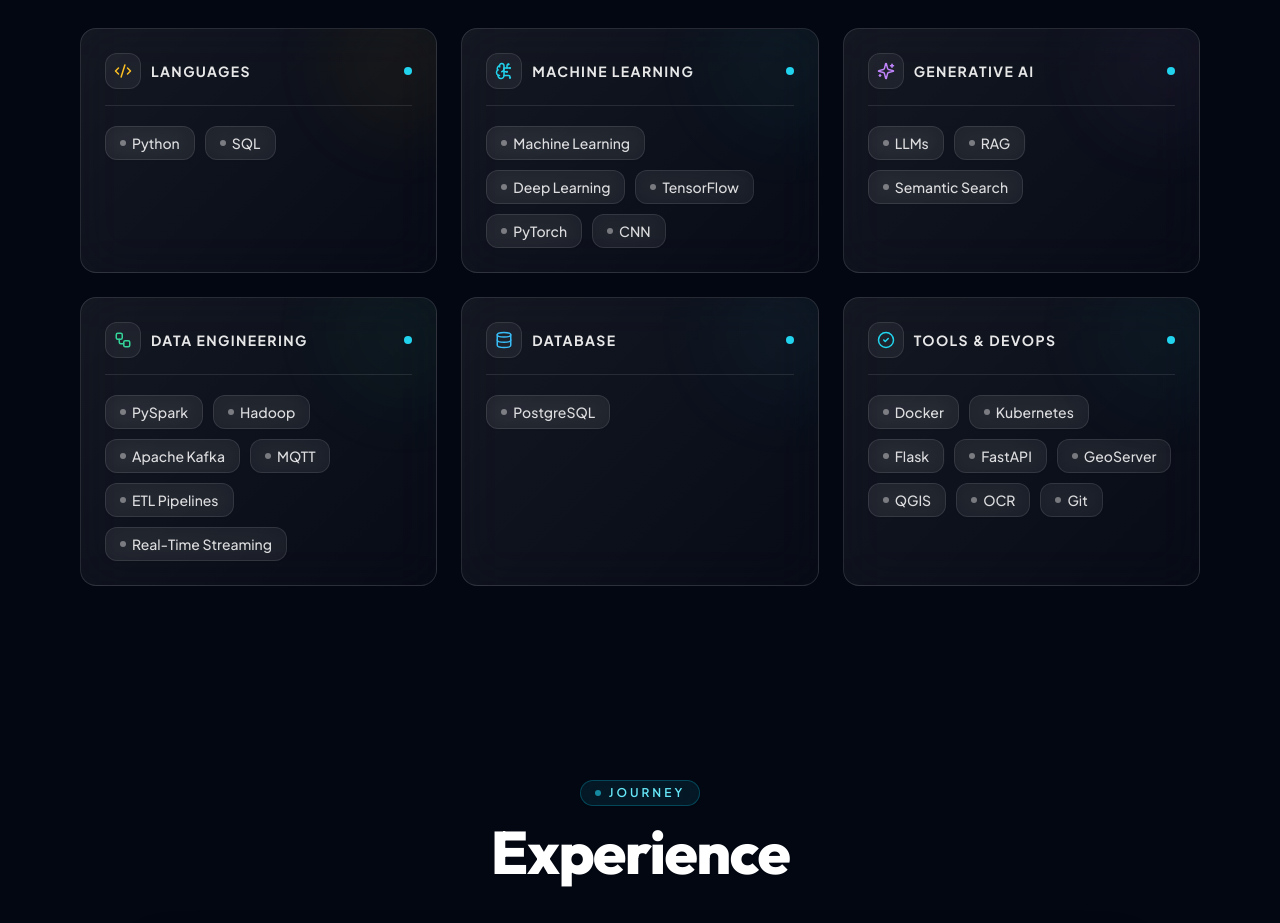
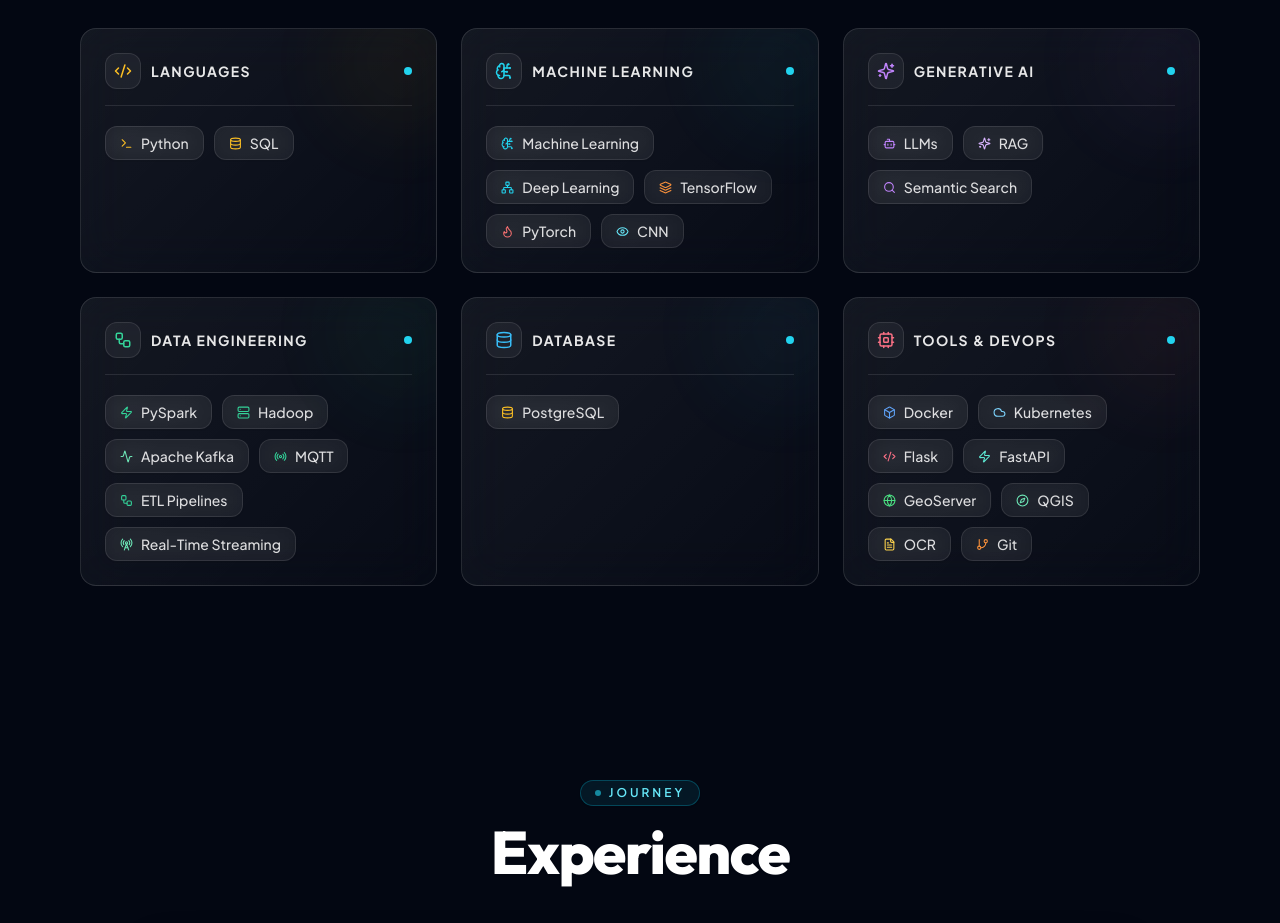
Before and after one commit to maruthiamara/portfolio, a React (Vite) app: page / in a window 1280 px wide. Shown: the part 1740-2663 px from the top of the page. Built offline with nearby package versions, Linux system fonts and the light colour scheme.

Commit message:
Add unique tech icons for each skill badge and refine hero section styling

```diff
--- a/src/components/About.tsx
+++ b/src/components/About.tsx
@@ -6,6 +6,24 @@ import {
   Workflow,
   Database,
   Cpu,
+  Terminal,
+  Network,
+  Layers,
+  Flame,
+  Eye,
+  Bot,
+  Search,
+  Zap,
+  Server,
+  Activity,
+  Radio,
+  RadioTower,
+  Box,
+  Cloud,
+  Globe,
+  Compass,
+  FileText,
+  GitBranch,
   CheckCircle2,
 } from 'lucide-react'
 import { profile, skillGroups } from '../data/profile'
@@ -56,6 +74,13 @@ const categoryMeta: Record<
     border: 'hover:border-sky-400/50',
     badgeBg: 'hover:bg-sky-400/10 hover:text-sky-200',
   },
+  'Tools & DevOps': {
+    icon: <Cpu size={18} />,
+    color: 'text-rose-400',
+    glow: 'rgba(251, 113, 133, 0.15)',
+    border: 'hover:border-rose-400/50',
+    badgeBg: 'hover:bg-rose-400/10 hover:text-rose-200',
+  },
   Tools: {
     icon: <Cpu size={18} />,
     color: 'text-rose-400',
@@ -63,6 +88,36 @@ const categoryMeta: Record<
     border: 'hover:border-rose-400/50',
     badgeBg: 'hover:bg-rose-400/10 hover:text-rose-200',
   },
+}
+
+function getSkillSymbol(item: string) {
+  const name = item.toLowerCase()
+  if (name.includes('python')) return <Terminal size={13} className="text-amber-400" />
+  if (name.includes('sql')) return <Database size={13} className="text-amber-400" />
+  if (name === 'machine learning') return <BrainCircuit size={13} className="text-cyan-400" />
+  if (name.includes('deep learning')) return <Network size={13} className="text-cyan-400" />
+  if (name.includes('tensorflow')) return <Layers size={13} className="text-orange-400" />
+  if (name.includes('pytorch')) return <Flame size={13} className="text-red-400" />
+  if (name.includes('cnn')) return <Eye size={13} className="text-cyan-300" />
+  if (name.includes('llm')) return <Bot size={13} className="text-purple-400" />
+  if (name === 'rag') return <Sparkles size={13} className="text-purple-300" />
+  if (name.includes('semantic')) return <Search size={13} className="text-purple-400" />
+  if (name.includes('pyspark')) return <Zap size={13} className="text-emerald-400" />
+  if (name.includes('hadoop')) return <Server size={13} className="text-emerald-400" />
+  if (name.includes('kafka')) return <Activity size={13} className="text-emerald-300" />
+  if (name.includes('mqtt')) return <Radio size={13} className="text-emerald-400" />
+  if (name.includes('etl')) return <Workflow size={13} className="text-emerald-400" />
+  if (name.includes('real-time') || name.includes('streaming')) return <RadioTower size={13} className="text-emerald-300" />
+  if (name.includes('postgres')) return <Database size={13} className="text-sky-400" />
+  if (name.includes('docker')) return <Box size={13} className="text-blue-400" />
+  if (name.includes('kubernetes')) return <Cloud size={13} className="text-sky-300" />
+  if (name.includes('flask')) return <Code2 size={13} className="text-rose-400" />
+  if (name.includes('fastapi')) return <Zap size={13} className="text-teal-300" />
+  if (name.includes('geoserver')) return <Globe size={13} className="text-green-400" />
+  if (name.includes('qgis')) return <Compass size={13} className="text-emerald-300" />
+  if (name.includes('ocr')) return <FileText size={13} className="text-amber-300" />
+  if (name.includes('git')) return <GitBranch size={13} className="text-orange-400" />
+  return <Zap size={13} className="text-cyan-400" />
 }
 
 export default function About() {
@@ -133,15 +188,15 @@ export default function About() {
                   </span>
                 </div>
 
-                {/* Skill Pills */}
+                {/* Skill Pills with Unique Tech Symbols */}
                 <div className="mt-5 flex flex-wrap gap-2.5">
                   {group.items.map((item) => (
                     <motion.span
                       key={item}
                       whileHover={{ scale: 1.05 }}
-                      className={`inline-flex items-center gap-1.5 rounded-xl border border-white/10 bg-white/[0.05] px-3.5 py-1.5 text-sm font-medium text-white/85 shadow-sm backdrop-blur-md transition-all duration-200 ${meta.badgeBg}`}
+                      className={`inline-flex items-center gap-2 rounded-xl border border-white/10 bg-white/[0.05] px-3.5 py-1.5 text-sm font-medium text-white/85 shadow-sm backdrop-blur-md transition-all duration-200 ${meta.badgeBg}`}
                     >
-                      <span className="h-1.5 w-1.5 rounded-full bg-white/40 group-hover:bg-cyan-300 transition-colors" />
+                      {getSkillSymbol(item)}
                       <span>{item}</span>
                     </motion.span>
                   ))}
```
